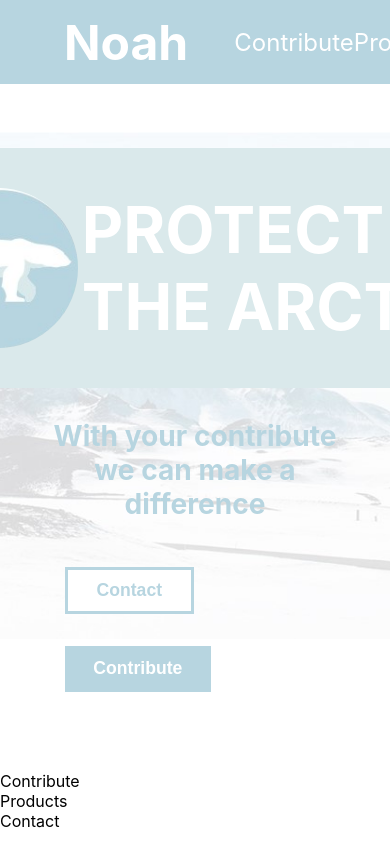
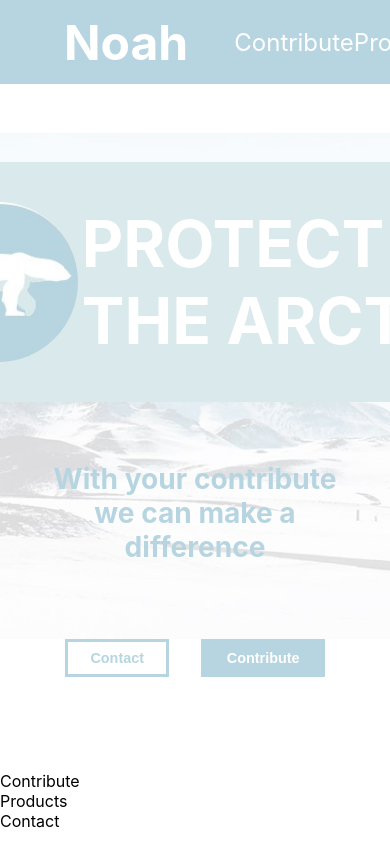
Before and after one commit to PetterFogel/mockup-ui, a React (Create React App) app: page / in a window 390 px wide. Shown: the top 844 px of the page. Built offline with nearby package versions, Linux system fonts and the light colour scheme.

Commit message:
Add some gobal styling and font awesome link

```diff
--- a/public/index.html
+++ b/public/index.html
@@ -9,6 +9,7 @@
       name="description"
       content="Web site created using create-react-app"
     />
+    <script src="https://kit.fontawesome.com/63567b05a9.js" crossorigin="anonymous"></script>
     <link rel="apple-touch-icon" href="%PUBLIC_URL%/logo192.png" />
     <!--
       manifest.json provides metadata used when your web app is installed on a
--- a/src/index.css
+++ b/src/index.css
@@ -33,3 +33,15 @@ body {
   color: #fff;
   cursor: pointer;
 }
+
+@media (max-width: 640px) {
+  .primary-btn {
+    padding: 0.5rem 1.4rem;
+    font-size: 0.9rem;
+  }
+
+  .secondary-btn {
+    padding: 0.5rem 1.4rem;
+    font-size: 0.9rem;
+  }
+}
```
